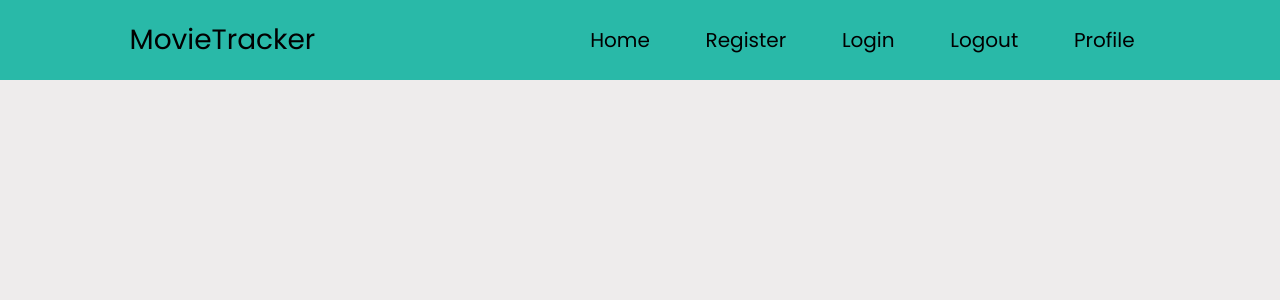
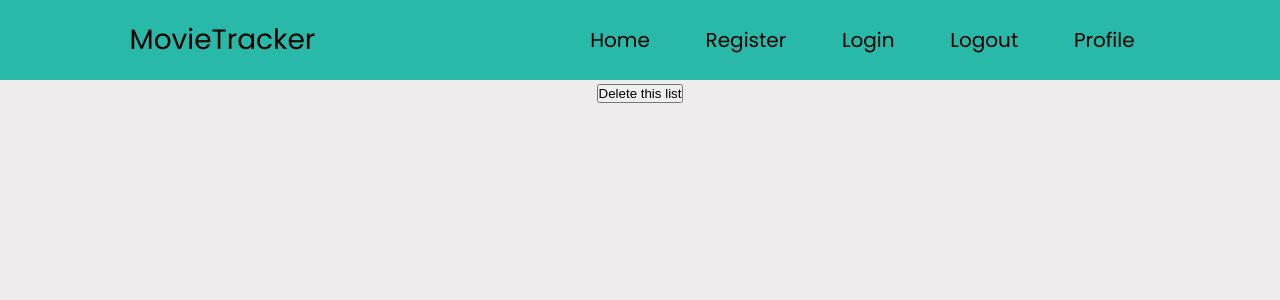
Before and after one commit to PrashanthPuneriya/Movie-Tracker, a React (Create React App) app in the folder frontend/: page /list/1 in a window 1280 px wide. Shown: the top 300 px of the page. Built offline with nearby package versions, Linux system fonts and the light colour scheme; no server answers.

Commit message:
Implement /list/<>/ logic

```diff
--- a/frontend/src/components/accounts/Profile/List.js
+++ b/frontend/src/components/accounts/Profile/List.js
@@ -1,9 +1,55 @@
 import React from 'react';
 
 class List extends React.Component {
+
+    state = {
+        currentListID: null,
+        movies: []
+    }
+
+    getListDetailsHandler = (currentListID) => {
+        fetch(`http://localhost:5000/api/my-lists/${currentListID}`)
+            .then((response) => response.json())
+            .then((data) => {
+                this.setState({ movies: data })
+                console.log(data)
+            })
+            .catch((error) => {
+                console.log('Error: ', error);
+            });
+    }
+
+    deleteListHandler = (event) => {
+        event.preventDefault();
+        const currentListID = this.state.currentListID;
+        fetch(`http://localhost:5000/api/my-lists/${currentListID}`, {
+            method: 'DELETE', headers: {
+                'Content-Type': 'application/json'
+            },
+        })
+            .then((response) => {
+                console.log(response);
+                return response.json()
+            })
+            .then((data) => {
+                console.log(data);
+            })
+            .catch((error) => {
+                console.log('Error:', error);
+            });
+    }
+
+    componentDidMount() {
+        const currentListID = this.props.match.params.id;
+        this.setState({ currentListID: currentListID });
+        this.getListDetailsHandler(currentListID)
+    }
+
     render() {
         return (
-            <div></div>
+            <div>
+                <button onClick={this.deleteListHandler}>Delete this list</button>
+            </div>
         );
     }
 }
--- a/frontend/src/components/accounts/Profile/Profile.js
+++ b/frontend/src/components/accounts/Profile/Profile.js
@@ -1,5 +1,5 @@
 import React from 'react';
-import {Link} from 'react-router-dom';
+import { Link } from 'react-router-dom';
 
 class Profile extends React.Component {
 
@@ -11,7 +11,7 @@ class Profile extends React.Component {
         fetch(`http://localhost:5000/api/my-lists/`)
             .then((response) => response.json())
             .then((data) => {
-                this.setState({ lists: data })
+                this.setState({ lists: data }) // Update the lists state to display all the user lists
                 console.log(data)
             })
     }
@@ -31,7 +31,7 @@ class Profile extends React.Component {
             .then((response) => response.json())
             .then((data) => {
                 console.log(data);
-                this.getMyListsHandler()
+                this.getMyListsHandler(); // Fetch the updated lists from the server again
             })
             .catch((error) => {
                 console.error(error);
```
